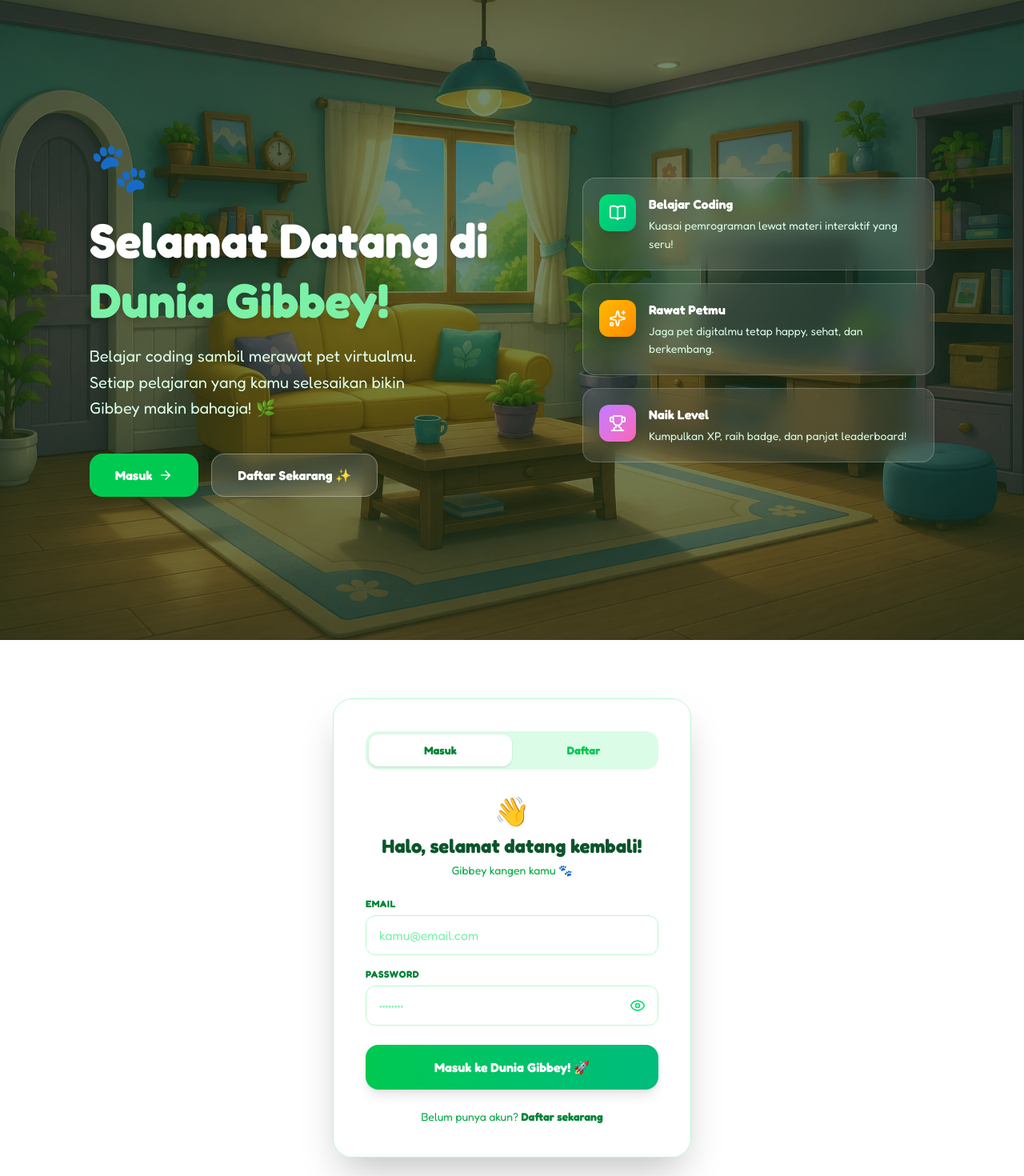
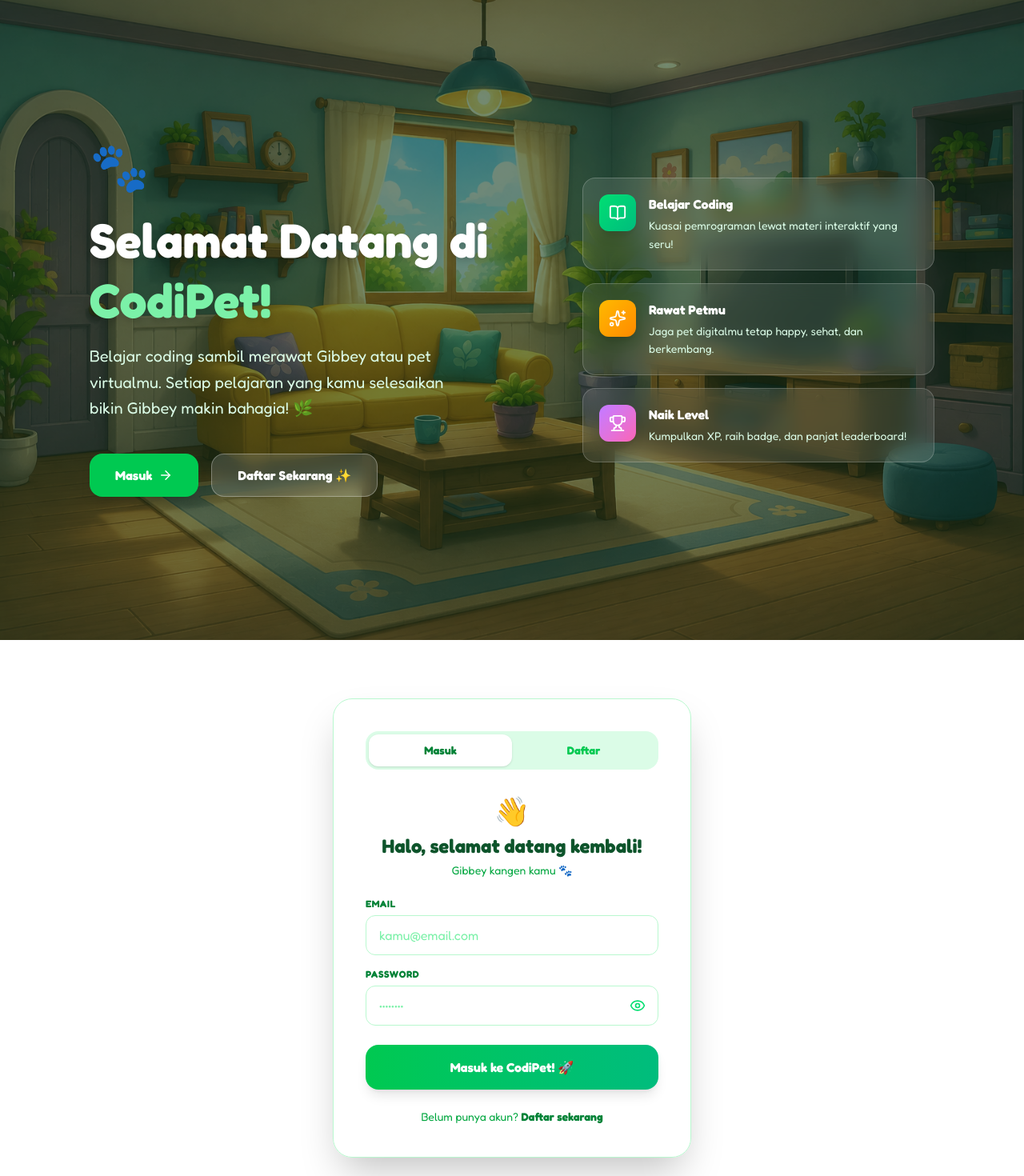
Before and after one commit to CaptainnnDS/Skripsi_kevinNew, a Next.js app: page /login in a window 1280 px wide. Shown: the top 1470 px of the page at 80% size. Built offline with nearby package versions, Linux system fonts and the light colour scheme; no server answers.

Commit message:
fix: ganti teks welcoming

```diff
--- a/src/app/login/page.tsx
+++ b/src/app/login/page.tsx
@@ -81,10 +81,10 @@ export default function LoginPage() {
 
             <h1 className="text-5xl md:text-6xl font-bold leading-tight mb-4 drop-shadow-lg">
               Selamat Datang di<br />
-              <span className="text-green-300">Dunia Gibbey!</span>
+              <span className="text-green-300">CodiPet!</span>
             </h1>
             <p className="text-green-100 text-lg md:text-xl mb-10 max-w-md leading-relaxed">
-              Belajar coding sambil merawat pet virtualmu. Setiap pelajaran yang kamu selesaikan bikin Gibbey makin bahagia! 🌿
+              Belajar coding sambil merawat Gibbey atau pet virtualmu. Setiap pelajaran yang kamu selesaikan bikin Gibbey makin bahagia! 🌿
             </p>
 
             <div className="flex gap-4 flex-wrap">
@@ -235,7 +235,7 @@ export default function LoginPage() {
               {loading
                 ? "Sebentar ya... 🌀"
                 : isLogin
-                ? "Masuk ke Dunia Gibbey! 🚀"
+                ? "Masuk ke CodiPet! 🚀"
                 : "Buat Akun & Mulai Petualangan! 🌱"}
             </button>
           </form>
```
